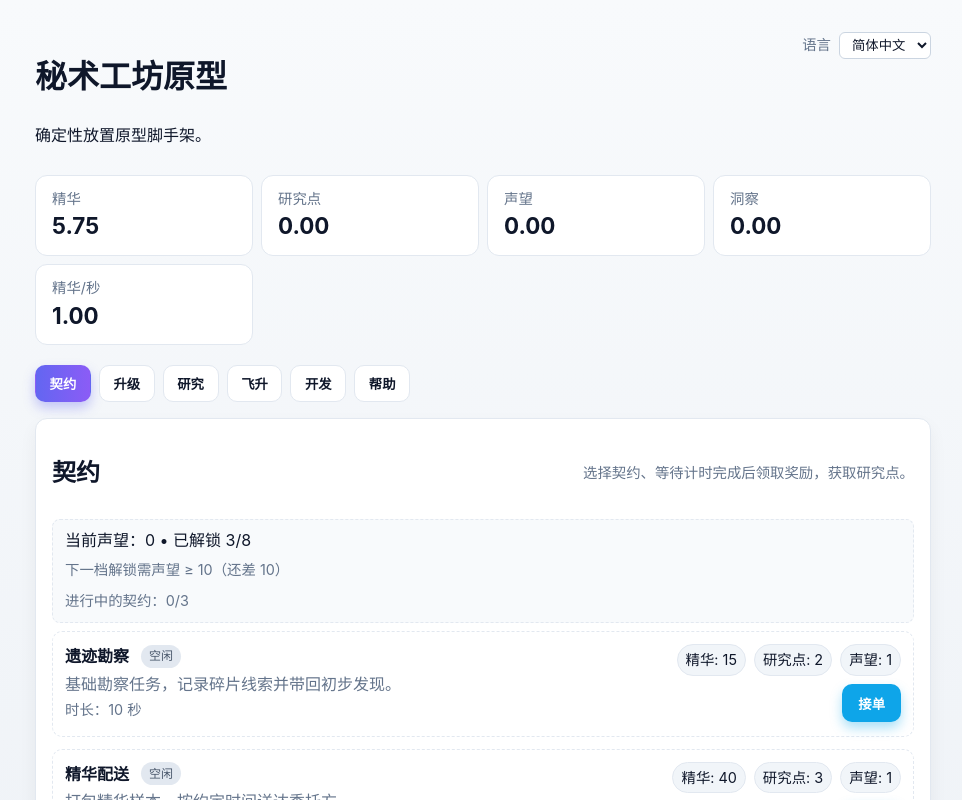
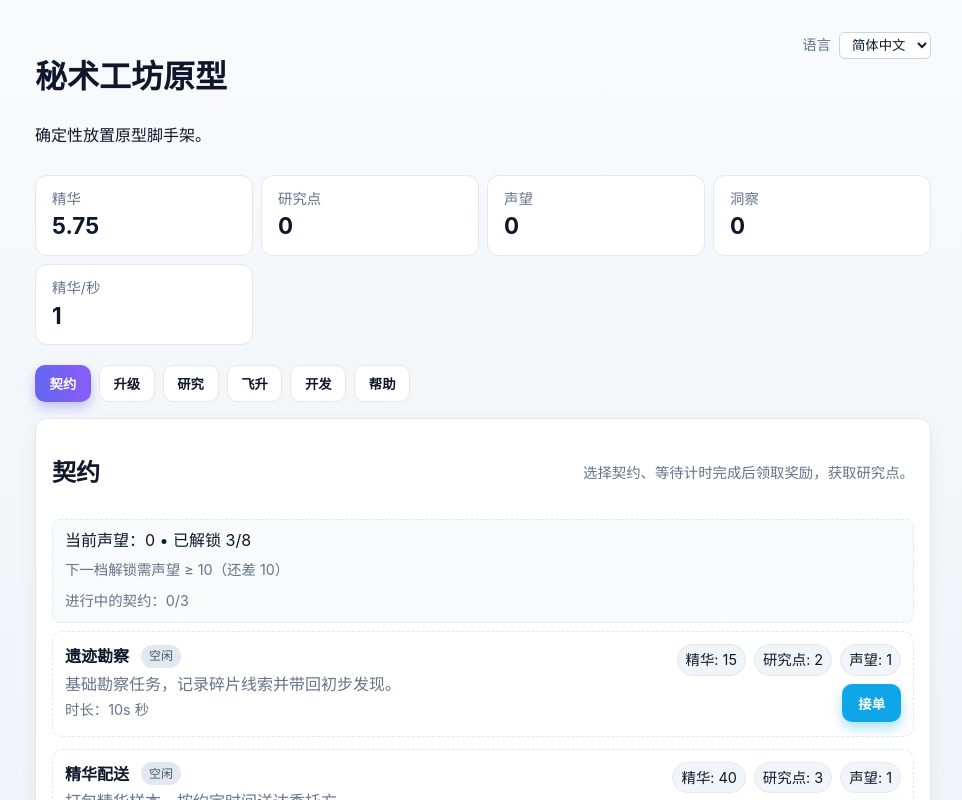
Before and after one commit to NeezerGu/xxgame, a React (Vite) app: page / in a window 1280 px wide. Shown: the top 800 px of the page, without its empty margins (157-1119 px from the left). Built offline with nearby package versions, Linux system fonts and the light colour scheme.

Commit message:
Add number formatting utilities for UI

```diff
--- a/src/App.tsx
+++ b/src/App.tsx
@@ -12,6 +12,7 @@ import { canBuyResearch } from "@engine/research";
 import { getDefaultLocale, persistLocale, t, type Locale, type MessageKey } from "./i18n";
 import { copyText } from "./utils/clipboard";
 import { APP_VERSION, buildDiagnosticsPayload } from "./utils/diagnostics";
+import { formatCompact, formatInt, formatSeconds } from "./utils/format";
 import { safeReadStorage } from "./utils/storage";
 import { SAVE_KEY, TAB_STORAGE_KEY } from "./constants/storage";
 
@@ -242,6 +243,11 @@ function App() {
   const ascendProgress = Math.min(1, gameState.resources.essence / ASCEND_THRESHOLD);
   const ascendReady = canAscend(gameState);
   const insightPreview = calculateInsightGain(gameState);
+  const formattedInsightGain = formatInt(insightPreview.gain, locale);
+  const formattedEssenceTerm = formatCompact(insightPreview.essenceTerm, { maxDecimals: 2 });
+  const formattedContractTerm = formatCompact(insightPreview.contractTerm, { maxDecimals: 2 });
+  const formattedEssenceEarned = formatCompact(gameState.runStats.essenceEarned, { maxDecimals: 2 });
+  const formattedContractsCompleted = formatInt(gameState.runStats.contractsCompleted, locale);
   const reputation = gameState.resources.reputation;
   const activeContracts = gameState.contracts.slots.filter((slot) => slot.status === "active").length;
   const unlockedContracts = CONTRACT_DEFINITIONS.filter(
@@ -260,7 +266,7 @@ function App() {
   const ascendDescription = t(
     "ascension.description",
     {
-      threshold: ASCEND_THRESHOLD.toLocaleString(locale),
+      threshold: formatCompact(ASCEND_THRESHOLD),
       progress: (ascendProgress * 100).toFixed(1)
     },
     locale
@@ -335,13 +341,25 @@ function App() {
           </div>
         </div>
         <div className="stats-grid">
-          <Stat label={t("stats.essence", undefined, locale)} value={gameState.resources.essence} />
-          <Stat label={t("stats.research", undefined, locale)} value={gameState.resources.research} />
-          <Stat label={t("stats.reputation", undefined, locale)} value={gameState.resources.reputation} />
-          <Stat label={t("stats.insight", undefined, locale)} value={gameState.resources.insight} />
+          <Stat
+            label={t("stats.essence", undefined, locale)}
+            value={formatCompact(gameState.resources.essence)}
+          />
+          <Stat
+            label={t("stats.research", undefined, locale)}
+            value={formatInt(gameState.resources.research, locale)}
+          />
+          <Stat
+            label={t("stats.reputation", undefined, locale)}
+            value={formatInt(gameState.resources.reputation, locale)}
+          />
+          <Stat
+            label={t("stats.insight", undefined, locale)}
+            value={formatInt(gameState.resources.insight, locale)}
+          />
           <Stat
             label={t("stats.essencePerSecond", undefined, locale)}
-            value={gameState.production.perSecond}
+            value={formatCompact(gameState.production.perSecond)}
           />
         </div>
       </header>
@@ -378,7 +396,11 @@ function App() {
               <div>
                 {t(
                   "contracts.reputationSummary",
-                  { reputation, unlocked: unlockedContracts, total: totalContracts },
+                  {
+                    reputation: formatInt(reputation, locale),
+                    unlocked: formatInt(unlockedContracts, locale),
+                    total: formatInt(totalContracts, locale)
+                  },
                   locale
                 )}
               </div>
@@ -386,13 +408,23 @@ function App() {
                 {nextUnlockReputation !== undefined
                   ? t(
                       "contracts.nextUnlock",
-                      { required: nextUnlockReputation, delta: Math.max(0, nextUnlockReputation - reputation) },
+                      {
+                        required: formatInt(nextUnlockReputation, locale),
+                        delta: formatInt(Math.max(0, nextUnlockReputation - reputation), locale)
+                      },
                       locale
                     )
                   : t("contracts.allUnlocked", undefined, locale)}
               </div>
               <div className="muted small">
-                {t("contracts.capacity", { active: activeContracts, max: gameState.contracts.maxSlots }, locale)}
+                {t(
+                  "contracts.capacity",
+                  {
+                    active: formatInt(activeContracts, locale),
+                    max: formatInt(gameState.contracts.maxSlots, locale)
+                  },
+                  locale
+                )}
               </div>
             </div>
             <div className="contract-list">
@@ -401,6 +433,10 @@ function App() {
                 const requiredReputation = def?.requiredReputation ?? 0;
                 const acceptCost = def?.acceptCostEssence ?? 0;
                 const requiredEssencePerSecond = def?.requiredEssencePerSecond ?? 0;
+                const formattedDuration = formatSeconds(slot.durationMs / 1000);
+                const formattedAcceptCost = formatInt(acceptCost, locale);
+                const formattedRequiredEps = formatCompact(requiredEssencePerSecond, { maxDecimals: 1 });
+                const formattedRequiredReputation = formatInt(requiredReputation, locale);
                 const isUnlocked = reputation >= requiredReputation;
                 const progress = getContractProgress(slot);
                 const isActive = slot.status === "active";
@@ -409,13 +445,17 @@ function App() {
                 const hasEssenceForCost = gameState.resources.essence >= acceptCost;
                 const meetsEssenceRate = gameState.production.perSecond >= requiredEssencePerSecond;
                 const disabledReason = !isUnlocked
-                  ? t("contracts.requireReputation", { required: requiredReputation }, locale)
+                  ? t("contracts.requireReputation", { required: formattedRequiredReputation }, locale)
                   : !hasCapacity
-                    ? t("contracts.reason.capacity", { max: gameState.contracts.maxSlots }, locale)
+                    ? t(
+                        "contracts.reason.capacity",
+                        { max: formatInt(gameState.contracts.maxSlots, locale) },
+                        locale
+                      )
                     : !hasEssenceForCost
-                      ? t("contracts.reason.cost", { cost: acceptCost }, locale)
+                      ? t("contracts.reason.cost", { cost: formattedAcceptCost }, locale)
                       : !meetsEssenceRate
-                        ? t("contracts.reason.eps", { eps: requiredEssencePerSecond }, locale)
+                        ? t("contracts.reason.eps", { eps: formattedRequiredEps }, locale)
                         : undefined;
                 return (
                   <div className="contract-row" key={slot.id}>
@@ -431,24 +471,24 @@ function App() {
                         {t(
                           "contracts.duration",
                           {
-                            seconds: Math.round(slot.durationMs / 1000)
+                            seconds: formattedDuration
                           },
                           locale
                         )}
                       </div>
                       {acceptCost > 0 ? (
                         <div className="muted small">
-                          {t("contracts.acceptCost", { cost: acceptCost }, locale)}
+                          {t("contracts.acceptCost", { cost: formattedAcceptCost }, locale)}
                         </div>
                       ) : null}
                       {requiredEssencePerSecond > 0 ? (
                         <div className="muted small">
-                          {t("contracts.requiredEps", { eps: requiredEssencePerSecond }, locale)}
+                          {t("contracts.requiredEps", { eps: formattedRequiredEps }, locale)}
                         </div>
                       ) : null}
                       {!isUnlocked ? (
                         <div className="muted small warning">
-                          {t("contracts.requireReputation", { required: requiredReputation }, locale)}
+                          {t("contracts.requireReputation", { required: formattedRequiredReputation }, locale)}
                         </div>
                       ) : null}
                       {isActive ? (
@@ -460,13 +500,22 @@ function App() {
                     <div className="contract-actions">
                       <div className="reward-row">
                         {slot.reward.essence ? (
-                          <RewardBadge label={t("stats.essence", undefined, locale)} amount={slot.reward.essence} />
+                          <RewardBadge
+                            label={t("stats.essence", undefined, locale)}
+                            amount={formatCompact(slot.reward.essence)}
+                          />
                         ) : null}
                         {slot.reward.research ? (
-                          <RewardBadge label={t("stats.research", undefined, locale)} amount={slot.reward.research} />
+                          <RewardBadge
+                            label={t("stats.research", undefined, locale)}
+                            amount={formatInt(slot.reward.research, locale)}
+                          />
                         ) : null}
                         {slot.reward.reputation ? (
-                          <RewardBadge label={t("stats.reputation", undefined, locale)} amount={slot.reward.reputation} />
+                          <RewardBadge
+                            label={t("stats.reputation", undefined, locale)}
+                            amount={formatInt(slot.reward.reputation, locale)}
+                          />
                         ) : null}
                       </div>
                       {isCompleted ? (
@@ -529,11 +578,11 @@ function App() {
                     <strong>{t(upgrade.nameKey as MessageKey, undefined, locale)}</strong>
                     <p className="muted">
                       {t(upgrade.descriptionKey as MessageKey, undefined, locale)} •{" "}
-                      {t("upgrades.owned", { count: owned }, locale)}
+                      {t("upgrades.owned", { count: formatInt(owned, locale) }, locale)}
                     </p>
                   </div>
                   <div className="upgrade-actions">
-                    <span className="cost">{t("upgrades.cost", { cost: nextCost }, locale)}</span>
+                    <span className="cost">{t("upgrades.cost", { cost: formatInt(nextCost, locale) }, locale)}</span>
                     <button
                       className="action-button"
                       onClick={() => handleBuyUpgrade(upgrade.id)}
@@ -557,7 +606,7 @@ function App() {
               <p className="muted small">{t("research.hint", undefined, locale)}</p>
             </div>
             <div className="cost">
-              {t("research.balance", { amount: gameState.resources.research.toFixed(2) }, locale)}
+              {t("research.balance", { amount: formatInt(gameState.resources.research, locale) }, locale)}
             </div>
           </div>
           <div className="upgrade-list">
@@ -584,7 +633,7 @@ function App() {
                   </div>
                   <div className="upgrade-actions">
                     <span className="cost">
-                      {t("research.cost", { cost: node.costResearch }, locale)}
+                      {t("research.cost", { cost: formatInt(node.costResearch, locale) }, locale)}
                     </span>
                     <button
                       className="action-button"
@@ -626,15 +675,15 @@ function App() {
             <strong>{t("ascension.previewTitle", undefined, locale)}</strong>
           </div>
           <div className="muted" style={{ marginTop: "4px" }}>
-            {t("ascension.previewGain", { amount: insightPreview.gain }, locale)}
+            {t("ascension.previewGain", { amount: formattedInsightGain }, locale)}
             {!ascendReady ? ` • ${t("ascension.previewNotReady", undefined, locale)}` : null}
           </div>
           <div className="muted small" style={{ marginTop: "4px" }}>
             {t(
               "ascension.previewBreakdown",
               {
-                essence: insightPreview.essenceTerm.toFixed(2),
-                contracts: insightPreview.contractTerm.toFixed(2)
+                essence: formattedEssenceTerm,
+                contracts: formattedContractTerm
               },
               locale
             )}
@@ -643,8 +692,8 @@ function App() {
             {t(
               "ascension.previewRunStats",
               {
-                essence: gameState.runStats.essenceEarned.toFixed(2),
-                contracts: gameState.runStats.contractsCompleted
+                essence: formattedEssenceEarned,
+                contracts: formattedContractsCompleted
               },
               locale
             )}
@@ -758,16 +807,16 @@ function App() {
   );
 }
 
-function Stat({ label, value }: { label: string; value: number }) {
+function Stat({ label, value }: { label: string; value: string }) {
   return (
     <div className="stat">
       <div className="stat-label">{label}</div>
-      <div className="stat-value">{value.toFixed(2)}</div>
+      <div className="stat-value">{value}</div>
     </div>
   );
 }
 
-function RewardBadge({ label, amount }: { label: string; amount: number }) {
+function RewardBadge({ label, amount }: { label: string; amount: string }) {
   return (
     <span className="reward-badge">
       {label}: {amount}
--- /dev/null
+++ b/src/utils/format.ts
@@ -0,0 +1,44 @@
+const UNITS = [
+  { value: 1e12, suffix: "T" },
+  { value: 1e9, suffix: "B" },
+  { value: 1e6, suffix: "M" },
+  { value: 1e3, suffix: "K" }
+] as const;
+
+function getDecimalPlaces(value: number): number {
+  if (value < 10) return 2;
+  if (value < 100) return 1;
+  return 0;
+}
+
+function trimTrailingZeros(value: string): string {
+  return value.replace(/\.?0+$/, "");
+}
+
+export function formatCompact(value: number, options?: { maxDecimals?: number }): string {
+  if (!Number.isFinite(value)) {
+    return "-";
+  }
+
+  const abs = Math.abs(value);
+  const unit = UNITS.find((item) => abs >= item.value);
+
+  const scaled = unit ? value / unit.value : value;
+  const decimalPlaces = getDecimalPlaces(Math.abs(scaled));
+  const decimals =
+    options?.maxDecimals === undefined ? decimalPlaces : Math.min(decimalPlaces, options.maxDecimals);
+  const fixed = scaled.toFixed(decimals);
+  const formatted = trimTrailingZeros(fixed);
+
+  return unit ? `${formatted}${unit.suffix}` : formatted;
+}
+
+export function formatInt(value: number, locale?: string): string {
+  const floored = Math.floor(value);
+  return floored.toLocaleString(locale ?? "zh-CN");
+}
+
+export function formatSeconds(seconds: number): string {
+  const rounded = Math.round(seconds);
+  return `${rounded}s`;
+}
```
Also changed, not shown: 1 other file (tests, documents, lock files or other folders).
